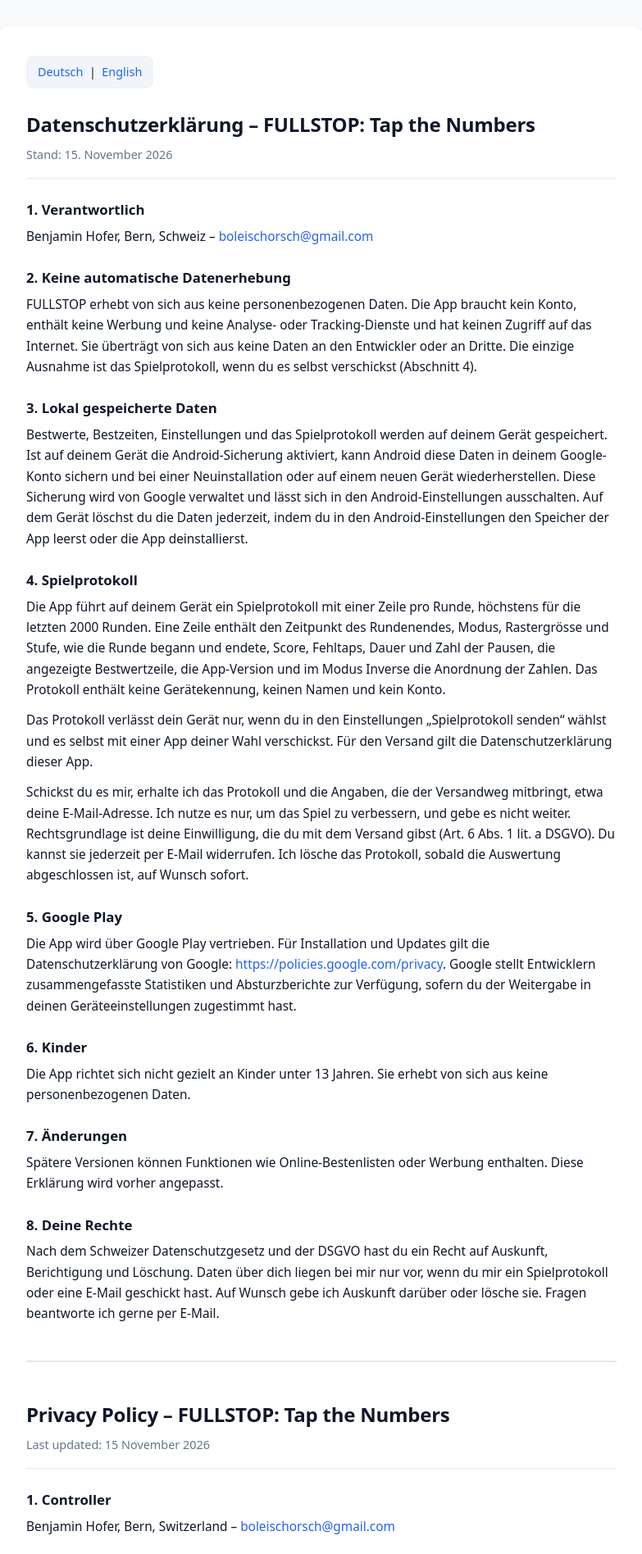
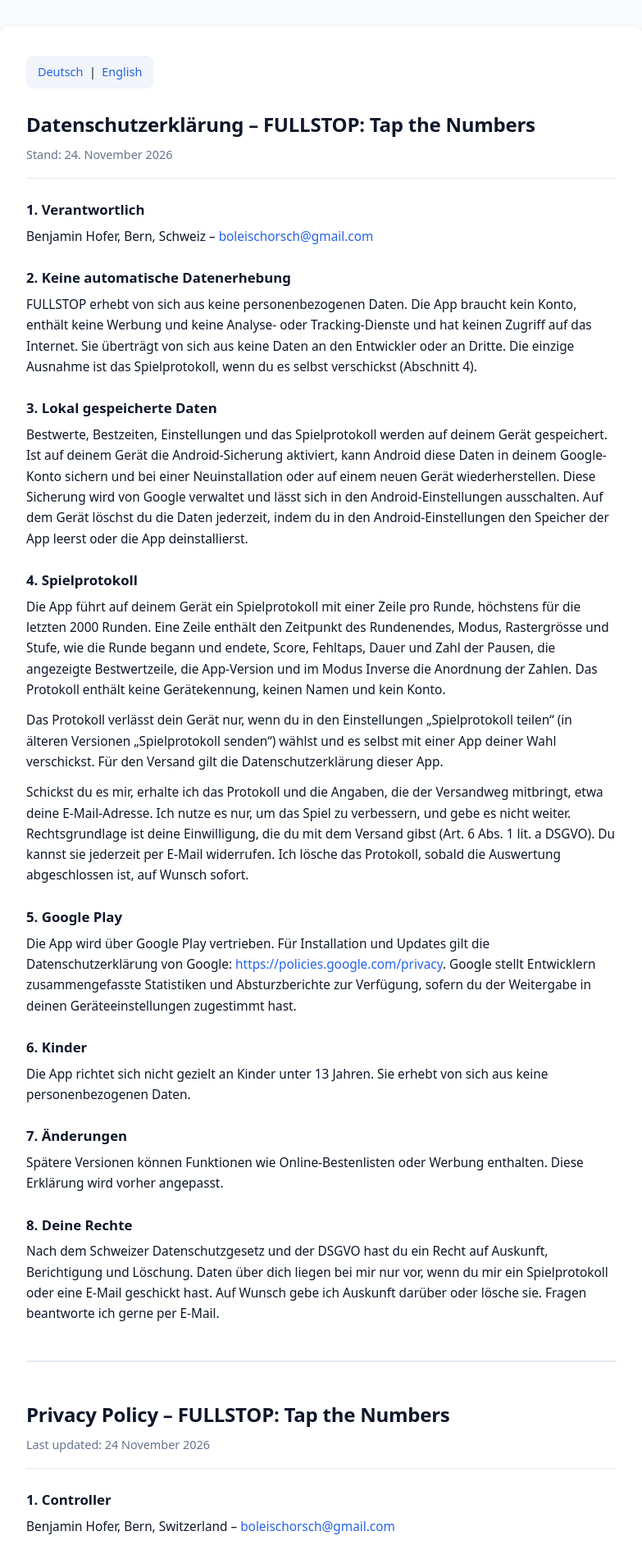
Before and after one commit to boleischorsch/fullstop-privacy, a plain HTML site: page index.html in a window 1280 px wide. Shown: the top 1896 px of the page at 82% size, without its empty margins (248-1031 px from the left). Drawn offline with Linux system fonts and the light colour scheme.

Commit message:
Add files via upload

```diff
--- a/index.html
+++ b/index.html
@@ -87,7 +87,7 @@
     <!-- DEUTSCH -->
     <section id="de" lang="de">
       <h1>Datenschutzerklärung – FULLSTOP: Tap the Numbers</h1>
-      <p class="meta">Stand: 15. November 2026</p>
+      <p class="meta">Stand: 24. November 2026</p>
 
       <h2>1. Verantwortlich</h2>
       <p>
@@ -109,7 +109,7 @@
         Die App führt auf deinem Gerät ein Spielprotokoll mit einer Zeile pro Runde, höchstens für die letzten 2000 Runden. Eine Zeile enthält den Zeitpunkt des Rundenendes, Modus, Rastergrösse und Stufe, wie die Runde begann und endete, Score, Fehltaps, Dauer und Zahl der Pausen, die angezeigte Bestwertzeile, die App-Version und im Modus Inverse die Anordnung der Zahlen. Das Protokoll enthält keine Gerätekennung, keinen Namen und kein Konto.
       </p>
       <p>
-        Das Protokoll verlässt dein Gerät nur, wenn du in den Einstellungen „Spielprotokoll senden“ wählst und es selbst mit einer App deiner Wahl verschickst. Für den Versand gilt die Datenschutzerklärung dieser App.
+        Das Protokoll verlässt dein Gerät nur, wenn du in den Einstellungen „Spielprotokoll teilen“ (in älteren Versionen „Spielprotokoll senden“) wählst und es selbst mit einer App deiner Wahl verschickst. Für den Versand gilt die Datenschutzerklärung dieser App.
       </p>
       <p>
         Schickst du es mir, erhalte ich das Protokoll und die Angaben, die der Versandweg mitbringt, etwa deine E-Mail-Adresse. Ich nutze es nur, um das Spiel zu verbessern, und gebe es nicht weiter. Rechtsgrundlage ist deine Einwilligung, die du mit dem Versand gibst (Art. 6 Abs. 1 lit. a DSGVO). Du kannst sie jederzeit per E-Mail widerrufen. Ich lösche das Protokoll, sobald die Auswertung abgeschlossen ist, auf Wunsch sofort.
@@ -141,7 +141,7 @@
     <!-- ENGLISH -->
     <section id="en" lang="en">
       <h1>Privacy Policy – FULLSTOP: Tap the Numbers</h1>
-      <p class="meta">Last updated: 15 November 2026</p>
+      <p class="meta">Last updated: 24 November 2026</p>
 
       <h2>1. Controller</h2>
       <p>
@@ -163,7 +163,7 @@
         The app keeps a game log on your device with one line per round, covering at most the last 2000 rounds. A line contains the time the round ended, mode, grid size and level, how the round started and ended, score, missed taps, duration and number of pauses, the best-score line shown, the app version and, in Inverse mode, the arrangement of the numbers. The log contains no device identifier, no name and no account.
       </p>
       <p>
-        The log only leaves your device if you choose “Spielprotokoll senden” (send game log) in the settings and send it yourself with an app of your choice. The privacy policy of that app applies to the transfer.
+        The log only leaves your device if you choose “Spielprotokoll teilen” (share game log; “Spielprotokoll senden” in older versions) in the settings and send it yourself with an app of your choice. The privacy policy of that app applies to the transfer.
       </p>
       <p>
         If you send it to me, I receive the log and whatever the transfer method includes, such as your email address. I use it only to improve the game and do not pass it on. The legal basis is the consent you give by sending it (Art. 6(1)(a) GDPR). You can withdraw it at any time by email. I delete the log once the evaluation is complete, or immediately on request.
```
